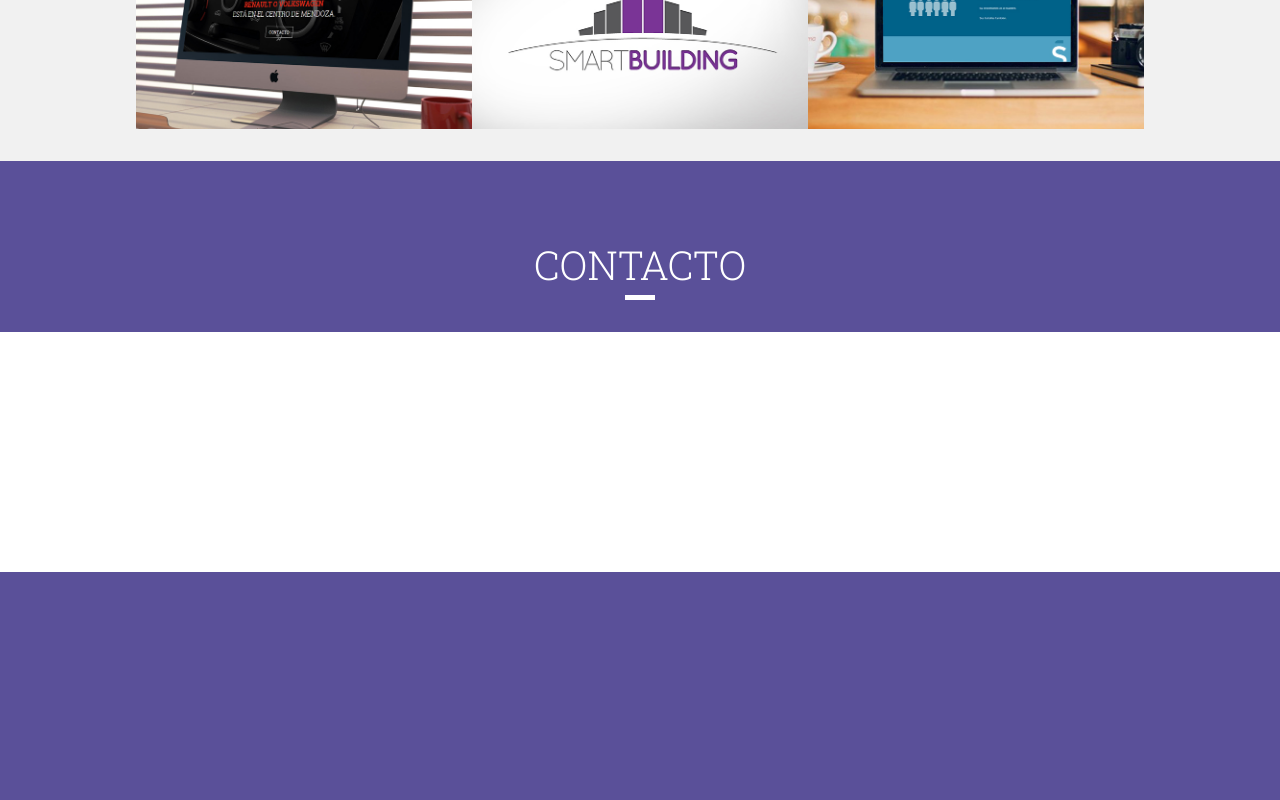
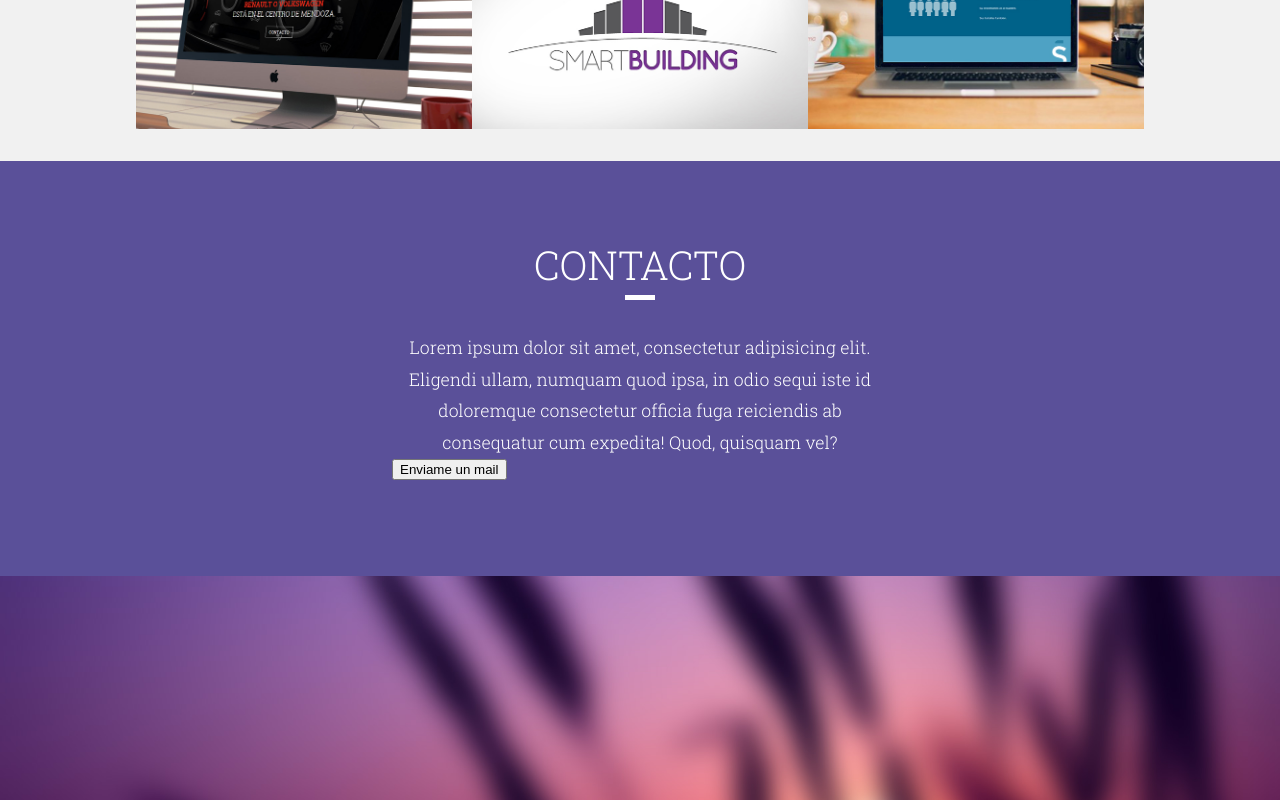
Before and after one commit to PamBruno/pambruno.github.io, a plain HTML site: page index.html in a window 1280 px wide. Shown: the part 2460-3260 px from the top of the page. Before the commit the page ends 3032 px from the top, so only its background shows below. Drawn offline with Linux system fonts and the light colour scheme.

Commit message:
inicio contacto y add footer

```diff
--- a/css/style.css
+++ b/css/style.css
@@ -52,6 +52,16 @@ header {
 	-ms-background-size: cover;
 	background-size: cover;
 }
+
+footer {
+	background: url(../img/bg_img.jpg) center fixed #5A5099;
+	height: 14em;
+	-webkit-background-size: cover;
+	-moz-background-size: cover;
+	-ms-background-size: cover;
+	background-size: cover;
+}
+
 
 article,
 nav {
@@ -224,6 +234,11 @@ nav {
 	color: #fff;
 }
 
+.text--white p {
+	color: #fff;
+	text-align: center;
+}
+
 .color--pink {
 	background: #ff3f79;
 	min-height: 12.5em;
@@ -268,18 +283,8 @@ nav {
 	color: #fff;
 	width: 31em;
 	margin: auto;
+	padding-bottom: 6em;
 }
-
-footer {
-	width: 100%;
-	height:15em;
-	background: #fff
-
-}
-/*
-#5A5099 violeta azulado
-#78375F purputa
-#D84B5B rosado*/
 
 /*principio */
 
--- a/index.html
+++ b/index.html
@@ -154,28 +154,13 @@
 	<h2 class="title">contacto</h2>
 	<hr class="line-white">
 	<article class="contact">
-		<!-- <h3>Estamos en Contacto</h3>
-		<label for="">Nombre</label><br>
-		<input type="text"><br>
-		<label for="">Correo</label><br>
-		<input type="text"><br>
-		<label for="">Asunto</label><br>
-		<input type="text"><br>
-		<label for="">Mensaje</label><br>
-		<textarea name="" id="" cols="30" rows="10"></textarea>
- -->
+		<p>Lorem ipsum dolor sit amet, consectetur adipisicing elit. Eligendi ullam, numquam quod ipsa, in odio sequi iste id doloremque consectetur officia fuga reiciendis ab consequatur cum expedita! Quod, quisquam vel?</p>
+		<input type="submit" value="Enviame un mail">
 
 	</article>
 	<footer>
-		<!-- <a href="" class="social">face</a>
-		<a href="" class="social">tw</a>
-		<a href="" class="social">github</a>
-		<a href="" class="social">linkedin</a> -->
-
 
 	</footer>
-
-
 
 </section>
 
```
